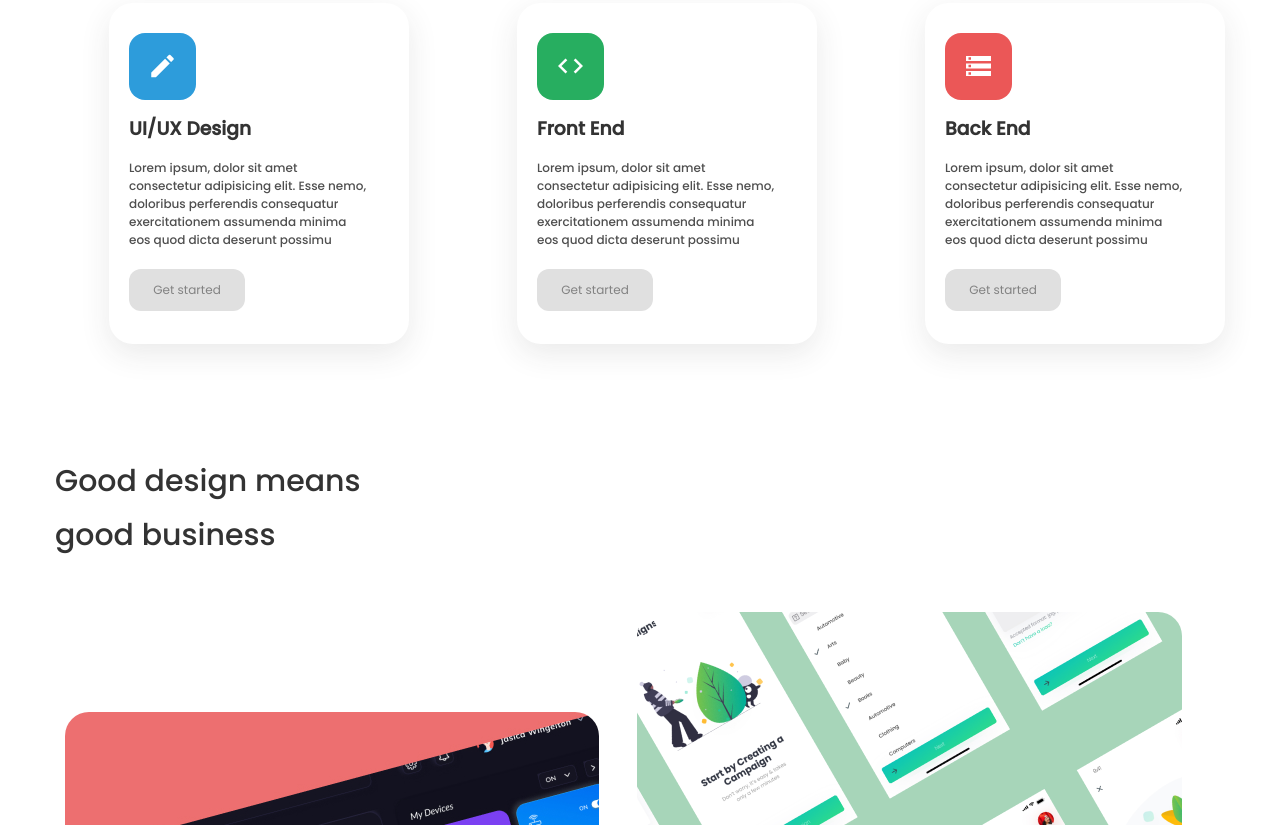
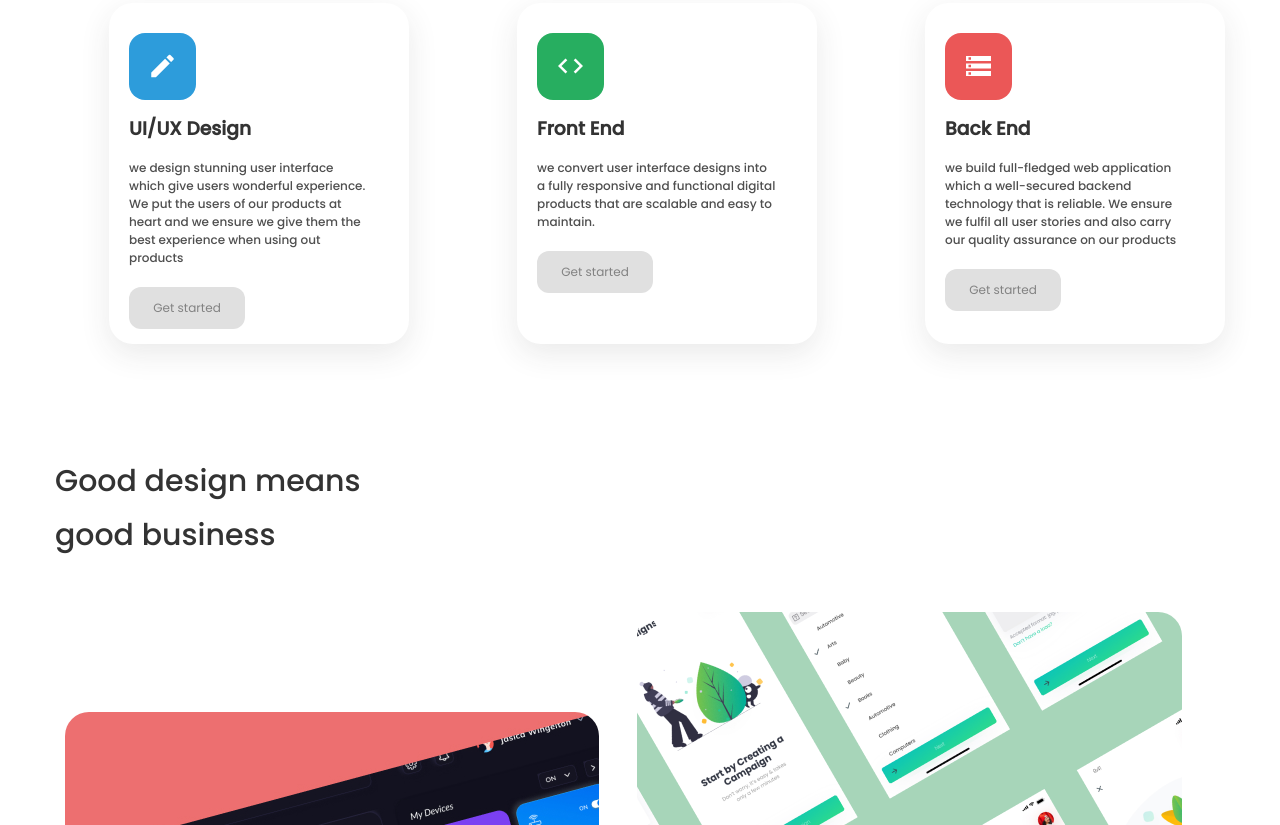
Before and after one commit to S-Abdullahi/agency-page, a plain HTML site: page index.html in a window 1280 px wide. Shown: the part 1175-2000 px from the top of the page. Drawn offline with Linux system fonts and the light colour scheme.

Commit message:
modification

```diff
--- a/index.html
+++ b/index.html
@@ -108,7 +108,7 @@
 							</div>
 							<h3>UI/UX Design</h3>
 							<div>
-								<p class="section-paragraph-container">Lorem ipsum, dolor sit amet consectetur adipisicing elit. Esse nemo, doloribus perferendis consequatur exercitationem assumenda minima eos quod dicta deserunt possimu</p>
+								<p class="section-paragraph-container">we design stunning user interface which give users wonderful experience. We put the users of our products at heart and we ensure we give them the best experience when using out products</p>
 							</div>
 							<a href="#"><button class="get-started">Get started</button></a>
 						</div>
@@ -122,7 +122,7 @@
 							</div>
 							<h3>Front End</h3>
 							<div>
-								<p class="section-paragraph-container">Lorem ipsum, dolor sit amet consectetur adipisicing elit. Esse nemo, doloribus perferendis consequatur exercitationem assumenda minima eos quod dicta deserunt possimu</p>
+								<p class="section-paragraph-container">we convert user interface designs into a fully responsive and functional digital products that are scalable and easy to maintain.</p>
 							</div>
 							<a href="#"><button class="get-started">Get started</button></a>
 						</div>
@@ -136,7 +136,7 @@
 							</div>
 							<h3>Back End</h3>
 							<div class="section-paragraph-container">
-								<p>Lorem ipsum, dolor sit amet consectetur adipisicing elit. Esse nemo, doloribus perferendis consequatur exercitationem assumenda minima eos quod dicta deserunt possimu</p>
+								<p>we build full-fledged web application which a well-secured backend technology that is reliable. We ensure we fulfil all user stories and also carry our quality assurance on our products</p>
 							</div>
 							<a href="#"><button class="get-started">Get started</button></a>
 						</div>
@@ -220,7 +220,7 @@
 						<h2>We are chilled and a laidback team</h2>
 					</div>
 					<div class="team-paragraph">
-						<p>Lorem ipsum diloe sit amet consectrtur adipidving elit</p>
+						<p>we believe in team work and that is our strength</p>
 					</div>
 				</div>
 
```
